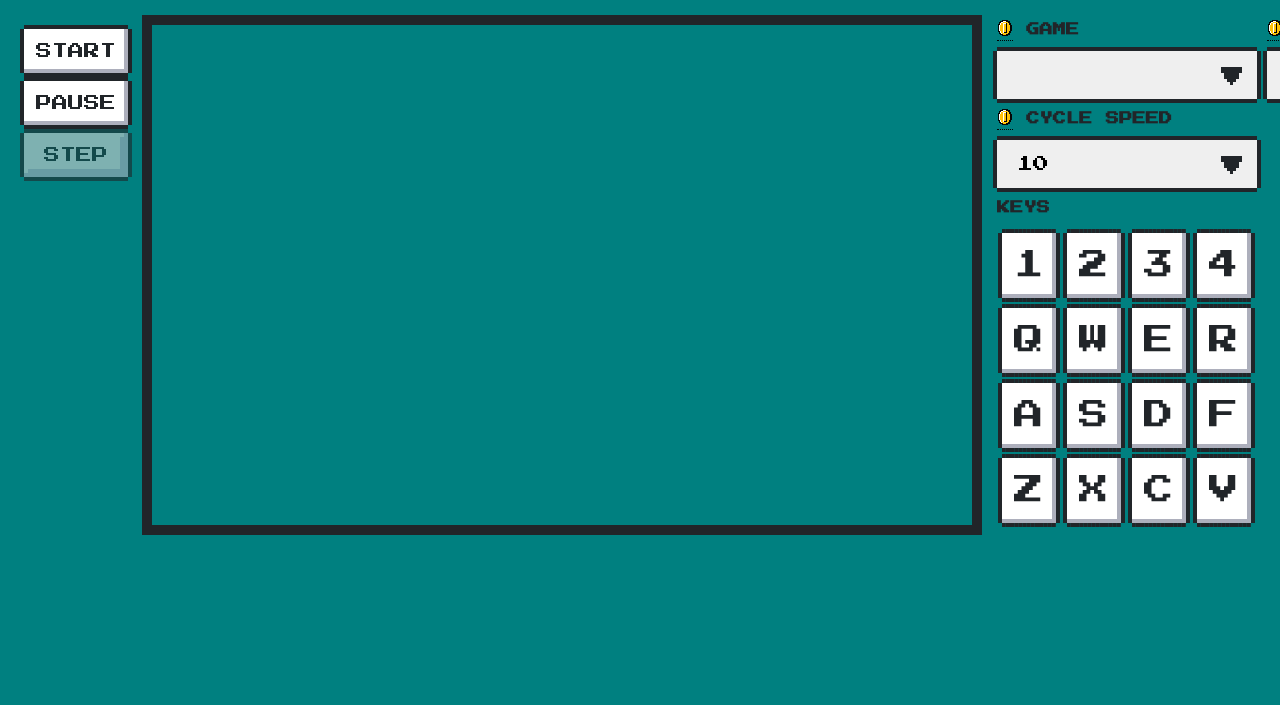
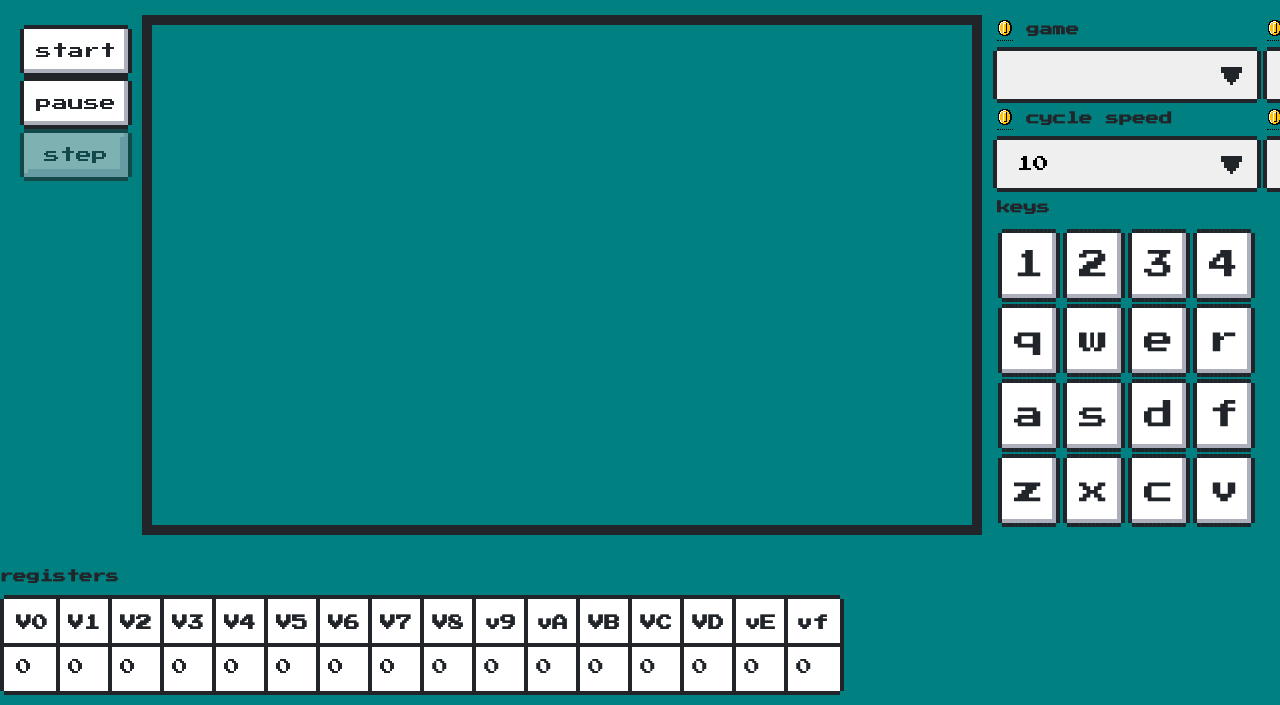
Before and after one commit to BalenDezai/chip8-emulator-js, a website with bundled scripts: page index.html in a window 1280 px wide. Shown: the part 95-800 px from the top of the page. Built offline with nearby package versions, Linux system fonts and the light colour scheme; no server answers.

Commit message:
added more styling and made step button work

```diff
--- a/index.html
+++ b/index.html
@@ -33,9 +33,9 @@
         </span>
       </div>
       <div class="button-area">
-        <button id="btn-start" class="nes-btn">START</button>
-        <button id="btn-pause" class="nes-btn">PAUSE</button>
-        <button id="btn-step" class="nes-btn is-disabled">STEP</button>
+        <button id="btn-start" class="nes-btn">start</button>
+        <button id="btn-pause" class="nes-btn">pause</button>
+        <button id="btn-step" class="nes-btn is-disabled">step</button>
       </div>
       <div class="emulator-area">
         <canvas></canvas>
@@ -45,36 +45,36 @@
           <div class="tooltip">
             <i class="nes-icon coin is-small"></i>
             <div class="tooltiptext nes-container is-rounded">
-              <p>Select which game to play</p>
+              <p>select which game to play</p>
             </div>
           </div>
-          GAME
+          game
         </h5>
         <div class="nes-select">
-          <select id="rom_selection">
+          <select id="rom_selector">
           </select>
         </div>
         <h5>
           <div class="tooltip">
             <i class="nes-icon coin is-small"></i>
             <div class="tooltiptext nes-container is-rounded">
-              <p>The speed which the emulator runs a cycle. This might help if its too fast or slow in your browser</p>
+              <p>the speed which the emulator runs a cycle. This might help if its too fast or slow in your browser</p>
             </div>
           </div>
-          CYCLE SPEED
+          cycle speed
         </h5>
         <div class="nes-select">
-          <select id='speed_select'>
+          <select id='speed_selector'>
             <option value="1">1</option>
             <option value="5">5</option>
-            <option selected="selected"  value="10">10</option>
+            <option selected="selected" value="10">10</option>
             <option value="16">16</option>
             <option value="30">30</option>
             <option value="60">60</option>
             <option value="144">144</option>
           </select>
         </div>
-        <h5>KEYS</h5>
+        <h5>keys</h5>
         <table class="keys">
           <tr>
             <td><button id="keyBtn" value="1" class="nes-btn">1</button></td>
@@ -83,42 +83,111 @@
             <td><button id="keyBtn" value="4" class="nes-btn">4</button></td>
           </tr>
           <tr>
-            <td><button id="keyBtn" value="Q" class="nes-btn">Q</button></td>
-            <td><button id="keyBtn" value="W" class="nes-btn">W</button></td>
-            <td><button id="keyBtn" value="E" class="nes-btn">E</button></td>
-            <td><button id="keyBtn" value="R" class="nes-btn">R</button></td>
+            <td><button id="keyBtn" value="Q" class="nes-btn">q</button></td>
+            <td><button id="keyBtn" value="W" class="nes-btn">w</button></td>
+            <td><button id="keyBtn" value="E" class="nes-btn">e</button></td>
+            <td><button id="keyBtn" value="R" class="nes-btn">r</button></td>
           </tr>
           <tr>
-            <td><button id="keyBtn" value="A" class="nes-btn">A</button></td>
-            <td><button id="keyBtn" value="S" class="nes-btn">S</button></td>
-            <td><button id="keyBtn" value="D" class="nes-btn">D</button></td>
-            <td><button id="keyBtn" value="F" class="nes-btn">F</button></td>
+            <td><button id="keyBtn" value="A" class="nes-btn">a</button></td>
+            <td><button id="keyBtn" value="S" class="nes-btn">s</button></td>
+            <td><button id="keyBtn" value="D" class="nes-btn">d</button></td>
+            <td><button id="keyBtn" value="F" class="nes-btn">f</button></td>
           </tr>
           <tr>
-            <td><button id="keyBtn" value="Z" class="nes-btn">Z</button></td>
-            <td><button id="keyBtn" value="X" class="nes-btn">X</button></td>
-            <td><button id="keyBtn" value="C" class="nes-btn">C</button></td>
-            <td><button id="keyBtn" value="V" class="nes-btn">V</button></td>
+            <td><button id="keyBtn" value="Z" class="nes-btn">z</button></td>
+            <td><button id="keyBtn" value="X" class="nes-btn">x</button></td>
+            <td><button id="keyBtn" value="C" class="nes-btn">c</button></td>
+            <td><button id="keyBtn" value="V" class="nes-btn">v</button></td>
           </tr>
         </table>
         <h5>
           <div class="tooltip">
             <i class="nes-icon coin is-small"></i>
             <div class="tooltiptext nes-container is-rounded">
-              <p>Reduce blinking by vF frameskipping, this might cause lag/slow down for certain games. None is
+              <p>reduce blinking by vF frameskipping, this might cause lag/slow down for certain games. None is
                 recommended</p>
             </div>
           </div>
-          BLINKING
+          blinking
         </h5>
         <div class="nes-select">
-          <select id='blink_select'>
+          <select id='blink_selector'>
             <option selected="selected" value="0">NONE</option>
             <option value="1">VFFRAME</option>
             <option value="2">VFFRAME++</option>
           </select>
         </div>
+        <h5>
+          <div class="tooltip">
+            <i class="nes-icon coin is-small"></i>
+            <div class="tooltiptext nes-container is-rounded">
+              <p>select which debugging information to display</p>
+            </div>
+          </div>
+          Debugging
+        </h5>
+        <div class="nes-select">
+          <select id='debug_selector'>
+            <option selected="selected" value="0">NONE</option>
+            <option value="1">REGISTERS</option>
+            <option value="2">INSTRUCTIONS</option>
+            <option value="3">BOTH</option>
+          </select>
+        </div>
       </div>
+    </div>
+    <div>
+    </div>
+    <div class="registers">
+        <div>
+            <h5>registers</h5>
+        </div>
+        <div>
+            <table class="nes-table is-bordered is-centered">
+                <thead>
+                  <tr>
+                    <th>V0</th>
+                    <th>V1</th>
+                    <th>V2</th>
+                    <th>V3</th>
+                    <th>V4</th>
+                    <th>V5</th>
+                    <th>V6</th>
+                    <th>V7</th>
+                    <th>V8</th>
+                    <th>v9</th>
+                    <th>vA</th>
+                    <th>VB</th>
+                    <th>VC</th>
+                    <th>VD</th>
+                    <th>vE</th>
+                    <th>vf</th>
+                  </tr>
+                </thead>
+
+                <body>
+                  <tr>
+                    <td>0</td>
+                    <td>0</td>
+                    <td>0</td>
+                    <td>0</td>
+                    <td>0</td>
+                    <td>0</td>
+                    <td>0</td>
+                    <td>0</td>
+                    <td>0</td>
+                    <td>0</td>
+                    <td>0</td>
+                    <td>0</td>
+                    <td>0</td>
+                    <td>0</td>
+                    <td>0</td>
+                    <td>0</td>
+                  </tr>
+                </body>
+              </table>
+        </div>
     </div>
   </div>
   <script type="module" src="./javascript/script.js"></script>
--- a/javascript/models/instruction.js
+++ b/javascript/models/instruction.js
@@ -35,8 +35,3 @@ export default class Instruction {
     return this.instructionCode & 0x000F;
   }
 }
-if (typeof module !== 'undefined' && module.exports) {
-  module.exports = Instruction;
-} else {
-  window.Chip8Instruction = Instruction;
-}
--- a/javascript/script.js
+++ b/javascript/script.js
@@ -7,13 +7,14 @@ import Chip8Wrapper from './models/chip8wrapper.js';
   await emulator.loadROMNames();
 
   const debug = document.getElementById('opCodeDebugger');
-  const romSelector = document.getElementById('rom_selection');
-  const speedSelector = document.getElementById('speed_select');
-  const blinkSelector = document.getElementById('blink_select');
+  const romSelector = document.getElementById('rom_selector');
+  const speedSelector = document.getElementById('speed_selector');
+  const blinkSelector = document.getElementById('blink_selector');
   const btnStart = document.getElementById('btn-start');
   const btnPause = document.getElementById('btn-pause');
   const btnStep = document.getElementById('btn-step');
   const btnKeys = document.querySelectorAll('#keyBtn');
+  const txtElements = document.querySelectorAll('p, h5, select, button, h1');
 
   romSelector.addEventListener('change', () => {
     if (btnStart.textContent !== 'START') {
@@ -68,6 +69,12 @@ import Chip8Wrapper from './models/chip8wrapper.js';
     emulator.chip8.pauseEmu();
   }, false);
 
+  btnStep.addEventListener('click', () => {
+    emulator.chip8.pause = false;
+    emulator.chip8.emulateCycle();
+    emulator.chip8.pause = true;
+  });
+
   btnKeys.forEach((keyBtn) => {
     keyBtn.addEventListener('mousedown', () => {
       emulator.chip8.keyboard.keyDown({ which: keyBtn.value.charCodeAt(0) });
@@ -76,4 +83,14 @@ import Chip8Wrapper from './models/chip8wrapper.js';
       emulator.chip8.keyboard.keyUp({ which: keyBtn.value.charCodeAt(0) });
     });
   });
+
+  txtElements.forEach((element) => {
+    if (element.tagName === 'SELECT') {
+      for (let i = 0; i < element.children.length; i += 1) {
+        element.children[i].classList.add('uppercase');
+      }
+    }
+    element.classList.add('uppercase');
+  });
+
 }());
--- a/stylesheet.css
+++ b/stylesheet.css
@@ -5,13 +5,16 @@ body {
   margin: 0;
   background-color: teal;
 }
+
 header, footer {
   background: #242222;
   height: 10vh;
 }
+
 header{
   padding: 1em;
 }
+
 canvas {
   border: 10px solid;
   display: block;
@@ -20,6 +23,12 @@ body {
   height: 520px;
   width: 840px;
 }
+
+a:hover {
+  color: white;
+  text-decoration: none;
+}
+
 .commands {
   width: 100px;
 }
@@ -39,9 +48,11 @@ body {
   display:inline-block;
   text-align: left;
 }
+
 .opCodeDebugger {
   display: block;
 }
+
 .selection-and-key-area {
   height: 542px;
   padding-top: 10px;
@@ -49,6 +60,7 @@ body {
   flex-direction: column;
   flex-wrap: wrap;
 }
+
 .selection-and-key-area>* {
   margin: 5px;
 }
@@ -58,13 +70,16 @@ body {
   flex-direction: column;
   text-align: center;
 }
+
 .emulator-area {
   margin: 10px;
 }
+
 .selection-area {
   display: flex;
   flex-direction: row;;
 }
+
 .button-area {
   padding-top: 20px;
   display: flex;
@@ -117,3 +132,12 @@ body {
 .tooltip:hover .tooltiptext {
   visibility: visible;
 }
+
+.uppercase {
+  text-transform: uppercase;
+}
+
+.registers {
+  display: flex;
+  flex-direction: column;
+}
```
Lines whose indentation alone changed are shown as unchanged.
